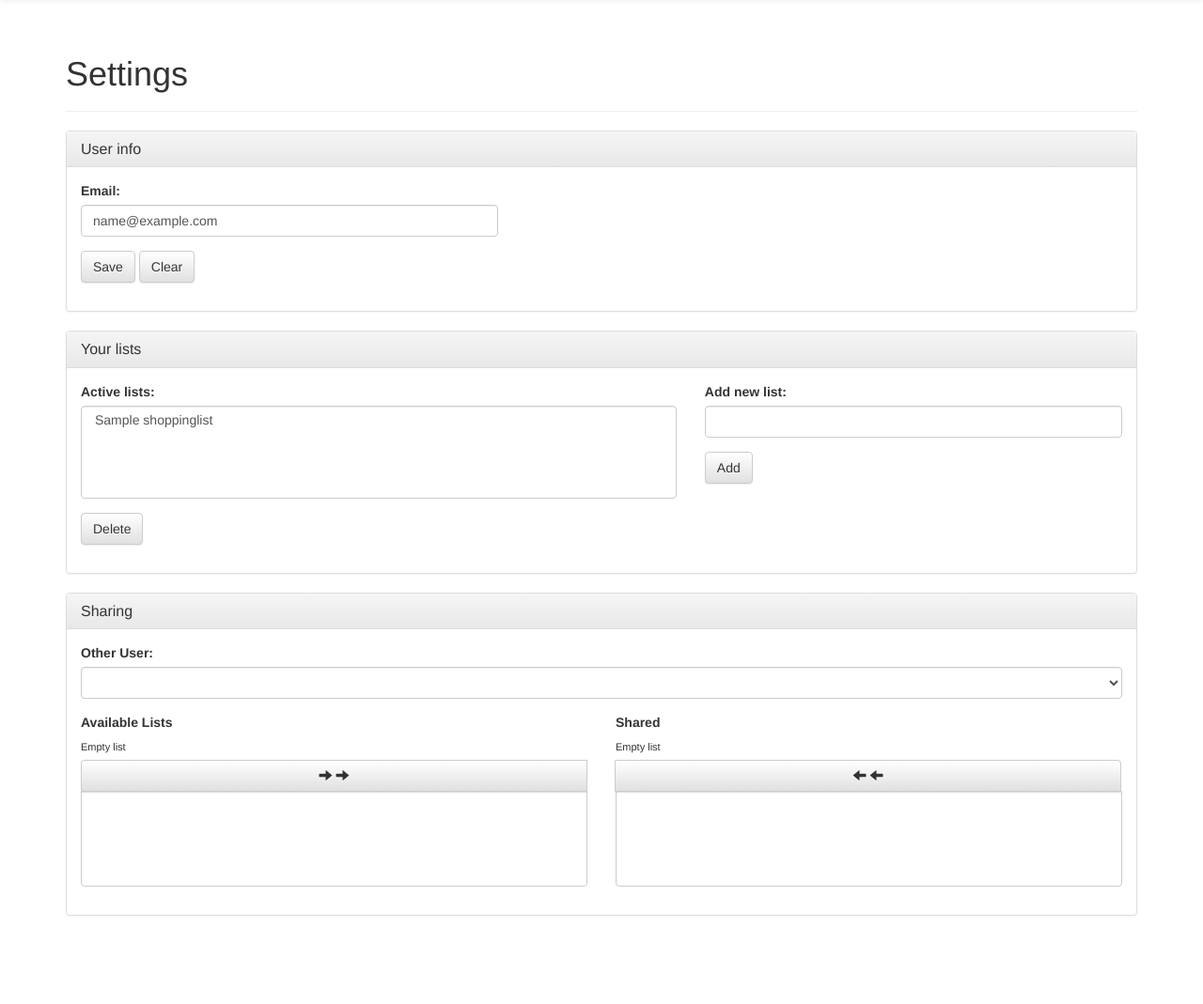
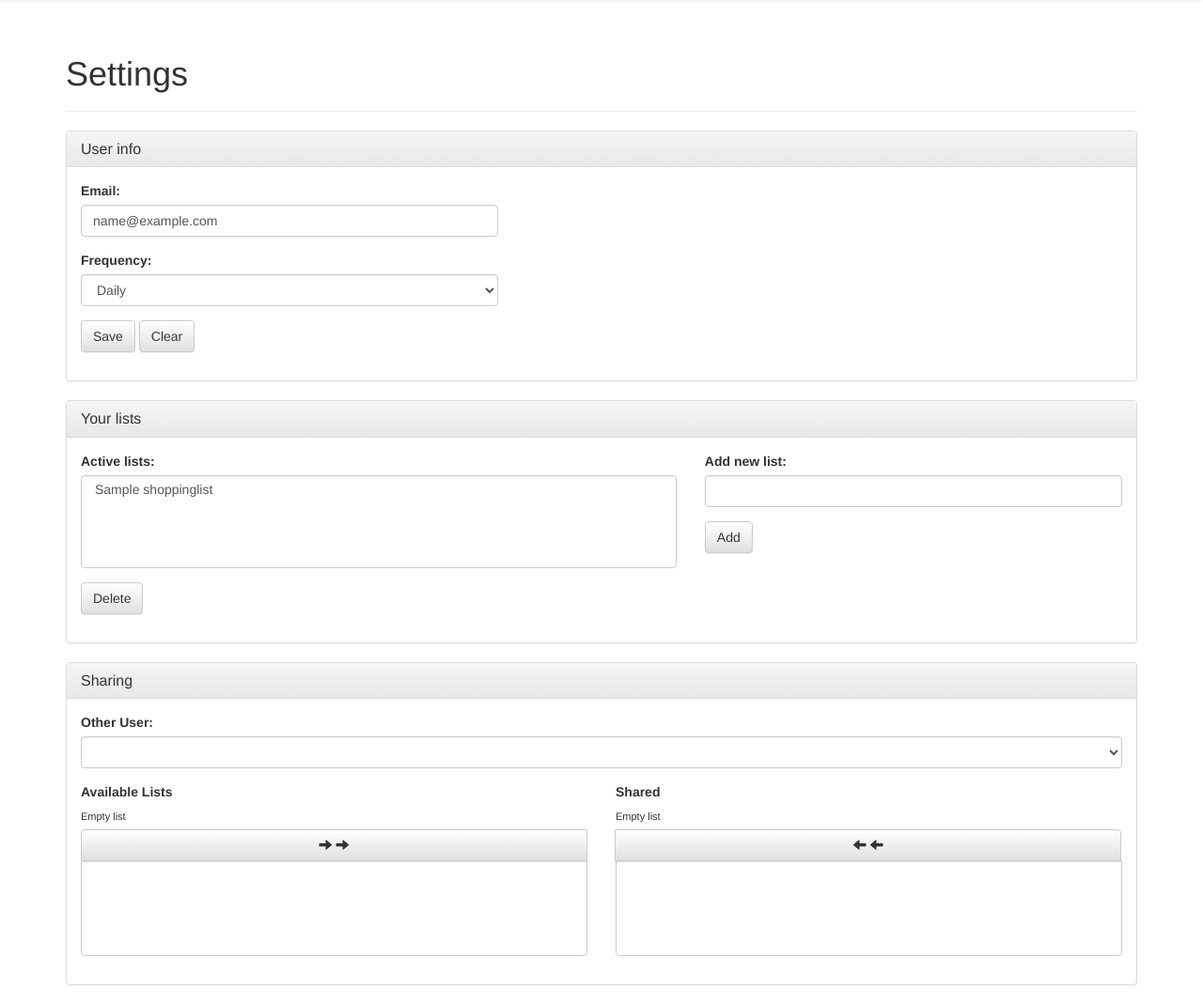
Before and after one commit to kyokley/vittlify, a Django app: page /vittlify/settings/ in a window 1280 px wide. Shown: the part 51-1120 px from the top of the page at 94% size. Before the commit the page ends 1026 px from the top, so only its background shows below. Run offline with Django 3.2, Linux system fonts and the light colour scheme; a user stored in the database is signed in; tables that the repository leaves empty hold one stand-in row (values such as "Sample post"); lists and menus that the app fills with data are empty; parts of the project's set-up code (start-up, migrations or seed data) failed here and were passed over; some libraries are stand-ins or nearby versions.

Commit message:
Adding frequency select

```diff
--- a/vittlify/groceries/serializers.py
+++ b/vittlify/groceries/serializers.py
@@ -58,12 +58,14 @@ class ShopperSerializer(serializers.ModelSerializer):
     shopping_lists = ShoppingListSerializer(many=True, read_only=True)
     email = serializers.EmailField(required=False)
     user = serializers.CharField(read_only=True)
+    email_frequency = serializers.CharField(required=False)
 
     class Meta:
         model = Shopper
 
     def update(self, instance, validated_data):
         instance.email = validated_data.get('email')
+        instance.email_frequency = validated_data.get('email_frequency')
         instance.save()
         return instance
 
--- a/vittlify/groceries/static/assets/settings.js
+++ b/vittlify/groceries/static/assets/settings.js
@@ -138,10 +138,14 @@ function saveEmailText(){
     var user_email_field = document.getElementById("user-email-text");
     var user_email = user_email_field.value;
 
+    var user_email_frequency_field = document.getElementById("user-email-frequency-select");
+    var user_email_frequency = user_email_frequency_field.value;
+
     jQuery.ajax({url: "/vittlify/shopper/" + owner_id + "/",
                  type: "PUT",
                  dataType: "json",
-                 data: {"email": user_email},
+                 data: {"email": user_email,
+                        "email_frequency": user_email_frequency},
                  success: function(json){
                     var res = jQuery("#email-saved-text");
                     var savedField = res[0];
--- a/vittlify/groceries/templates/groceries/settings.html
+++ b/vittlify/groceries/templates/groceries/settings.html
@@ -36,6 +36,13 @@
               <div class="form-group">
                 <label for="user-email-text">Email:</label>
                 <input type="text" class="form-control" id="user-email-text" value="{% if owner.email and owner.email != 'None' %}{{ owner.email }}{% endif %}" />
+              </div>
+              <div class="form-group">
+                <label for="user-email-frequency-select">Frequency:</label>
+                <select class="form-control" id="user-email-frequency-select">
+                    <option value="daily" {% if owner.email_frequency == 'daily'%}selected{% endif %}>Daily</option>
+                    <option value="weekly" {% if owner.email_frequency == 'weekly'%}selected{% endif %}>Weekly</option>
+                </select>
               </div>
               <div class="form-group">
                 <button id="save-user-email-btn" class="btn btn-default" onclick="saveEmailText();">Save</button>
```
